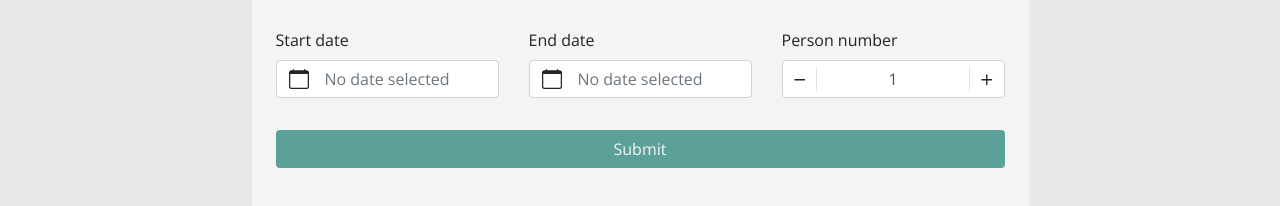
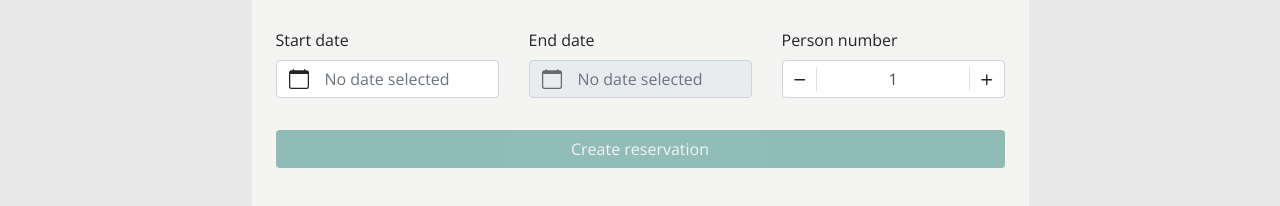
Before and after one commit to taskiranumut/hotel-reservation-travel-app, a Vue app: page /hotel/1 in a window 1280 px wide. Shown: the part 1152-1358 px from the top of the page. Built offline with nearby package versions, Linux system fonts and the light colour scheme.

Commit message:
add validation for ReservationForm

```diff
--- a/src/assets/main.css
+++ b/src/assets/main.css
@@ -9,3 +9,11 @@
 body {
   background-color: #e8e8e8;
 }
+
+.error-color {
+  color: #ff0000;
+}
+
+.error-border {
+  border: 1px solid #ff0000;
+}
--- a/src/components/ReservationForm.vue
+++ b/src/components/ReservationForm.vue
@@ -1,6 +1,9 @@
 <script>
+import { reservationFormValidation } from "@/mixins/reservationFormValidation.js";
+
 export default {
   name: "ReservationForm",
+  mixins: [reservationFormValidation],
   data() {
     return {
       ownerForm: {
@@ -11,16 +14,31 @@ export default {
       },
     };
   },
+  computed: {
+    dayNumberError() {
+      if (this.ownerForm.startDate && this.ownerForm.endDate) {
+        const dayNumber = this.calculateDayNumber();
+        if (dayNumber > 0) return false;
+        else return true;
+      } else return false;
+    },
+  },
   methods: {
     submitForm(e) {
       e.preventDefault();
       this.ownerForm.dayNumber = this.calculateDayNumber();
-      this.$emit("ownerForm", this.ownerForm);
+      if (this.ownerForm.dayNumber > 0) this.$emit("ownerForm", this.ownerForm);
     },
     calculateDayNumber() {
       const timeDifference =
         this.ownerForm.endDate.getTime() - this.ownerForm.startDate.getTime();
       return timeDifference / (1000 * 3600 * 24);
+    },
+    disableStartDate(ymd, date) {
+      return date < new Date() - 1000 * 3600 * 24;
+    },
+    disableEndDate(ymd, date) {
+      return date <= this.ownerForm.startDate;
     },
   },
 };
@@ -31,6 +49,7 @@ export default {
     <h2 class="mb-4">Reservation Form</h2>
     <div>
       <b-form @submit="submitForm">
+        <!-- Start date start -->
         <b-row class="my-4">
           <b-col>
             <label for="datepicker-dateformat1">Start date</label>
@@ -41,11 +60,16 @@ export default {
                 month: 'numeric',
                 day: 'numeric',
               }"
+              locale="en"
               :value-as-date="true"
-              locale="en"
-              v-model="ownerForm.startDate"
+              :date-disabled-fn="disableStartDate"
+              v-model="$v.ownerForm.startDate.$model"
+              :class="{ 'error-border': dayNumberError }"
             ></b-form-datepicker
           ></b-col>
+          <!-- Start date finish -->
+
+          <!-- End date start -->
           <b-col>
             <label for="datepicker-dateformat2">End date</label>
             <b-form-datepicker
@@ -55,11 +79,17 @@ export default {
                 month: 'numeric',
                 day: 'numeric',
               }"
+              locale="en"
               :value-as-date="true"
-              v-model="ownerForm.endDate"
-              locale="en"
+              :date-disabled-fn="disableEndDate"
+              v-model="$v.ownerForm.endDate.$model"
+              :disabled="$v.ownerForm.startDate.$invalid"
+              :class="{ 'error-border': dayNumberError }"
             ></b-form-datepicker>
           </b-col>
+          <!-- End date finish -->
+
+          <!-- Person number start -->
           <b-col>
             <label for="sb-default">Person number</label>
             <b-form-spinbutton
@@ -70,13 +100,32 @@ export default {
             ></b-form-spinbutton>
           </b-col>
         </b-row>
+        <!-- Person number finish -->
+
+        <!-- Error message start-->
+        <b-row class="my-n4" v-if="dayNumberError">
+          <b-col>
+            <p class="error-color">
+              <small>* End date cannot be earlier than start date!</small>
+            </p>
+          </b-col>
+        </b-row>
+        <!-- Error message finish-->
+
+        <!-- Submit button start -->
         <b-row class="my-4">
           <b-col>
-            <b-button block type="submit" variant="none" class="btn submit-btn"
-              >Submit</b-button
+            <b-button
+              block
+              :disabled="$v.$invalid"
+              type="submit"
+              variant="none"
+              class="btn submit-btn"
+              >Create reservation</b-button
             >
           </b-col>
         </b-row>
+        <!-- Submit button finish -->
       </b-form>
     </div>
   </div>
@@ -90,7 +139,6 @@ export default {
   border-radius: 5px;
 }
 
-/* Checkout submit btn */
 .submit-btn {
   background-color: rgb(54, 139, 133, 0.8);
   border: none;
@@ -106,7 +154,7 @@ export default {
   height: 38px;
 }
 
-.bsubmit-btn:hover {
+.submit-btn:hover {
   background-color: #368b85;
 }
 </style>
--- /dev/null
+++ b/src/mixins/reservationFormValidation.js
@@ -0,0 +1,14 @@
+import { required } from "vuelidate/lib/validators";
+
+export const reservationFormValidation = {
+  validations: {
+    ownerForm: {
+      startDate: {
+        required,
+      },
+      endDate: {
+        required,
+      },
+    },
+  },
+};
--- a/src/mixins/validation.js
+++ b/src/mixins/validation.js
@@ -62,5 +62,3 @@ export const validation = {
     },
   },
 };
-
-// hes kodu: G4X9168315
```
